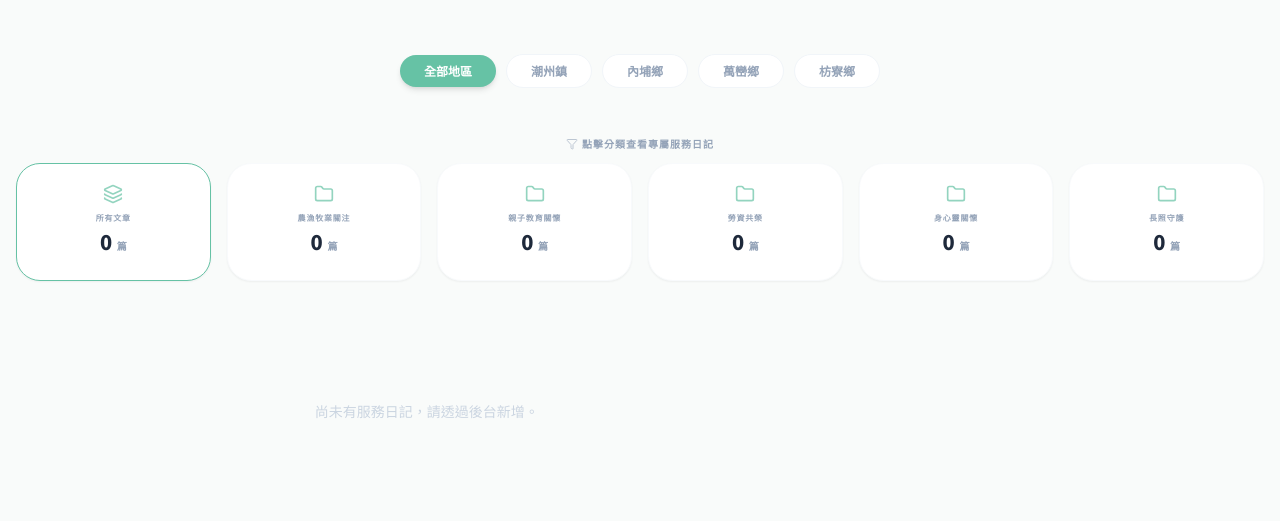
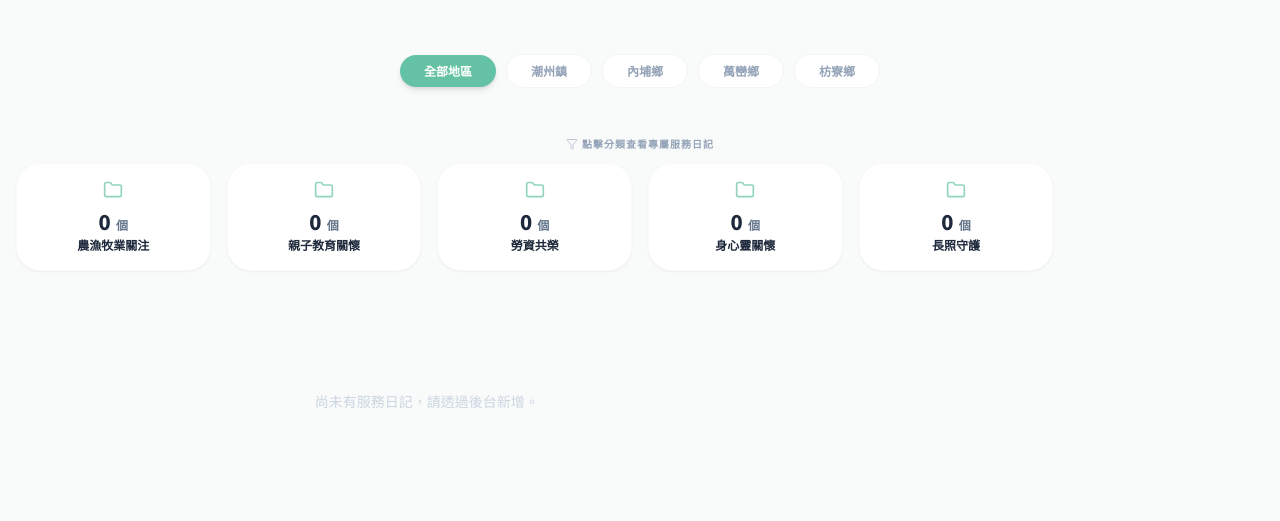
Before and after one commit to midcreative/01, a PHP site: page / in a window 1280 px wide. Shown: the part 301-822 px from the top of the page. Run offline with PHP 8.4, Linux system fonts and the light colour scheme; data comes from the database, SQL or seed files in the repository; data that the repository does not hold is empty; some libraries are stand-ins or nearby versions.

Commit message:
fix: UI tweaks for category stats and add Hero image upload in admin
- 移除首頁數據看板的「所有文章」選項，並將分類顯示格式改為「X 個 {分類名}」
- 在後台「系統設定」頁面新增首頁橫幅 (Hero) 圖片的上傳功能，並實作圖片儲存與更新邏輯

```diff
--- a/index.php
+++ b/index.php
@@ -120,17 +120,14 @@ ob_start();
         <!-- 數據看板（從 DB 動態產生） -->
         <p class="text-center text-slate-400 text-[10px] mb-3 font-bold tracking-[0.1em]"><i data-lucide="filter" class="inline w-3 h-3 mr-1 -mt-0.5 opacity-60"></i>點擊分類查看專屬服務日記</p>
         <section class="mb-10 grid grid-cols-2 md:grid-cols-3 lg:grid-cols-6 gap-3 md:gap-4 text-center">
-            <!-- 全部類別 -->
-            <button onclick="filterCategory('全部類別')" id="cat-btn-all" class="category-btn active-category bg-white p-5 rounded-[1.5rem] border border-[#66C2A5] shadow-sm flex flex-col items-center justify-center group hover:border-[#66C2A5]/70 transition-all cursor-pointer w-full">
-                <i data-lucide="layers" class="brand-green mb-2 w-5 h-5 opacity-70"></i>
-                <span class="text-slate-400 text-[8px] font-black tracking-widest mb-1 uppercase">所有文章</span>
-                <h3 class="text-xl font-black text-slate-800"><?= count($posts) ?> <span class="text-[10px] font-bold text-slate-400">篇</span></h3>
-            </button>
             <?php foreach ($categoryStats as $c): ?>
-            <button onclick="filterCategory('<?= htmlspecialchars($c['name']) ?>')" id="cat-btn-<?= htmlspecialchars(md5($c['name'])) ?>" class="category-btn bg-white p-5 rounded-[1.5rem] border border-slate-50 shadow-sm flex flex-col items-center justify-center group hover:border-[#66C2A5]/50 transition-all cursor-pointer w-full">
+            <button onclick="filterCategory('<?= htmlspecialchars($c['name']) ?>')" id="cat-btn-<?= htmlspecialchars(md5($c['name'])) ?>" class="category-btn bg-white py-4 px-2 rounded-[1.5rem] border border-slate-50 shadow-sm flex flex-col items-center justify-center group hover:border-[#66C2A5]/50 transition-all cursor-pointer w-full">
                 <i data-lucide="folder" class="brand-green mb-2 w-5 h-5 opacity-70"></i>
-                <span class="text-slate-400 text-[8px] font-black tracking-widest mb-1 uppercase"><?= htmlspecialchars($c['name']) ?></span>
-                <h3 class="text-xl font-black text-slate-800"><?= (int)$c['post_count'] ?> <span class="text-[10px] font-bold text-slate-400">篇</span></h3>
+                <h3 class="text-sm font-black text-slate-800 leading-tight">
+                    <span class="text-xl"><?= (int)$c['post_count'] ?></span>
+                    <span class="text-xs text-slate-500 font-bold ml-0.5">個</span><br>
+                    <span class="text-xs"><?= htmlspecialchars($c['name']) ?></span>
+                </h3>
             </button>
             <?php endforeach; ?>
         </section>
@@ -446,26 +443,26 @@ function filterTown(el, town) {
 }
 
 function filterCategory(category) {
+    const isCurrentlyActive = currentCategory === category;
+
     document.querySelectorAll('.category-btn').forEach(b => {
         b.classList.remove('active-category', 'border-[#66C2A5]', 'border-2');
         b.classList.add('border-slate-50');
     });
 
-    // Find the button that was clicked. We can use event.currentTarget if we passed 'this', but we passed the string.
-    // Instead we can match it using an id, or data attribute.
-    // In HTML we added id="cat-btn-all" and id="cat-btn-..." but we can also just find it by text or add an active class.
-    // Actually, I can just use event.currentTarget. Let me update the HTML later or just find the element.
-    // Let's use event.currentTarget since onclick is defined on the button. Wait, `filterCategory` only receives `category`.
-    // We can iterate and check if the span text matches.
-    document.querySelectorAll('.category-btn').forEach(b => {
-        const span = b.querySelector('span');
-        if (span && (span.textContent === category || (category === '全部類別' && span.textContent === '所有文章'))) {
-            b.classList.add('active-category', 'border-[#66C2A5]', 'border-2');
-            b.classList.remove('border-slate-50');
-        }
-    });
+    if (isCurrentlyActive) {
+        currentCategory = '全部類別';
+    } else {
+        currentCategory = category;
+        document.querySelectorAll('.category-btn').forEach(b => {
+            const span = b.querySelector('span:last-child');
+            if (span && span.textContent === category) {
+                b.classList.add('active-category', 'border-[#66C2A5]', 'border-2');
+                b.classList.remove('border-slate-50');
+            }
+        });
+    }
 
-    currentCategory = category;
     itemsToShow = 12;
     renderPosts();
 }
```
Also changed, not shown: admin/src/Controllers/SettingController.php (+28 -0 lines), admin/src/Views/settings/index.php (+24 -1 lines).
